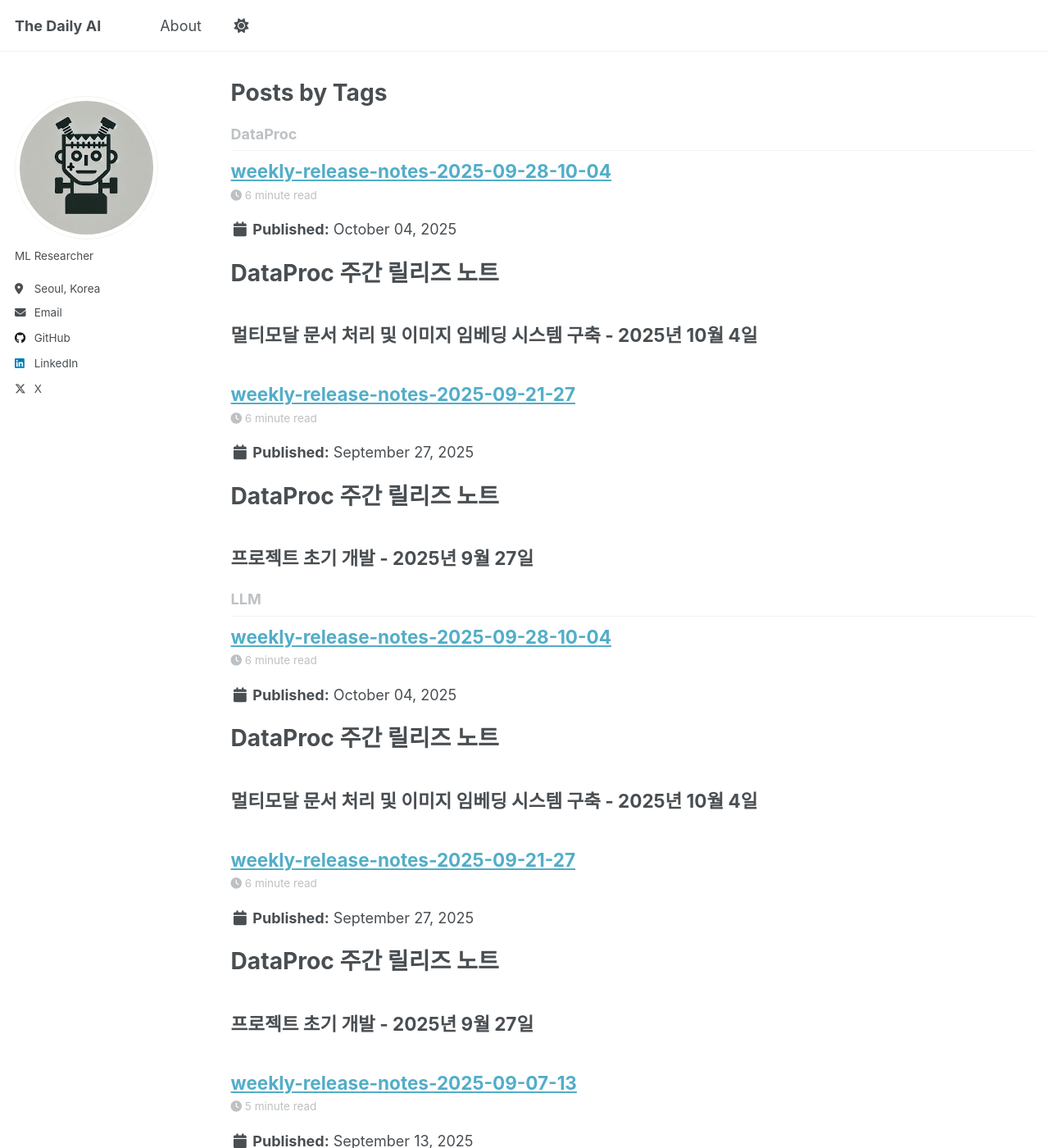
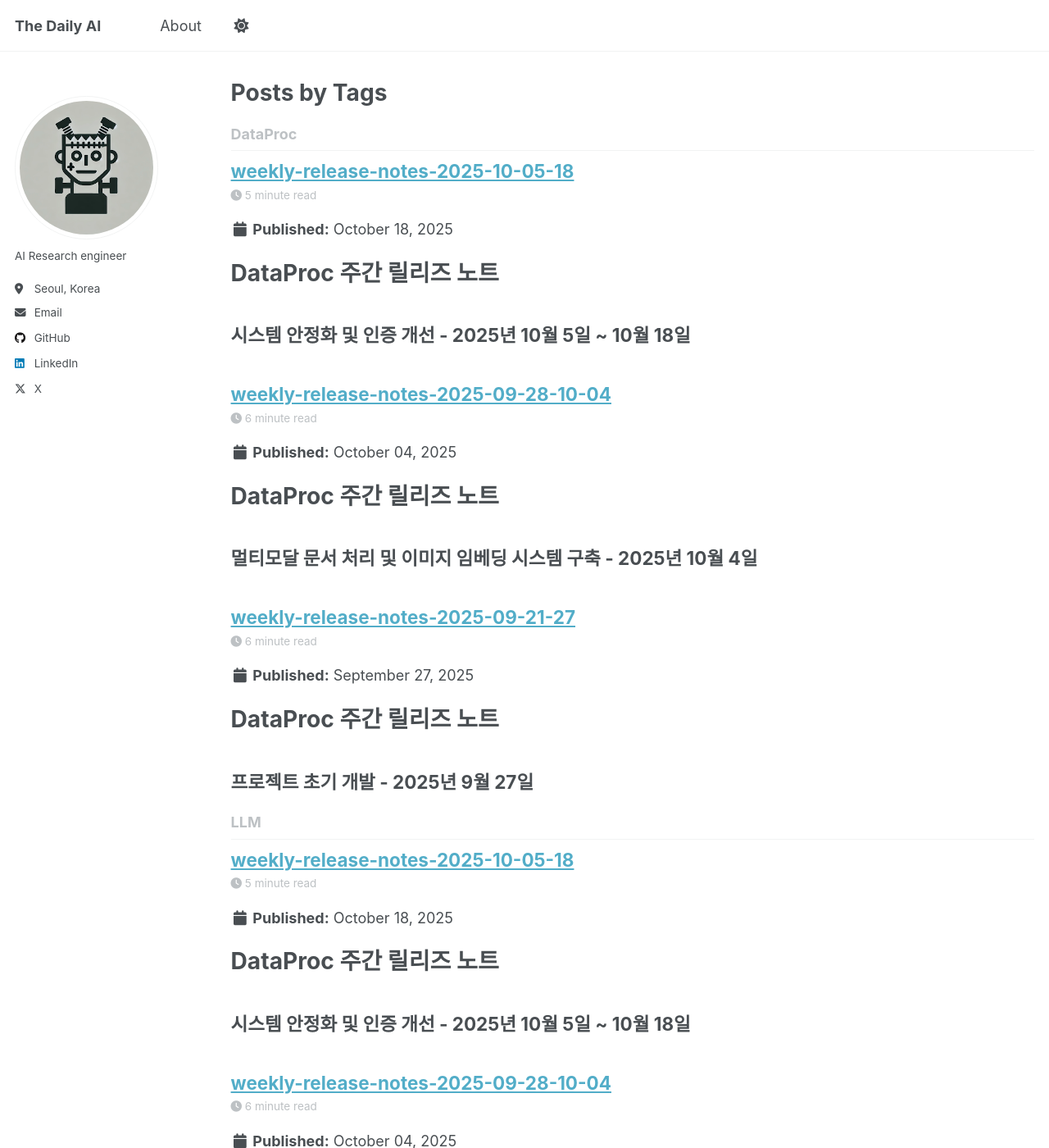
Before and after one commit to parameterfreak/parameterfreak.github.io, a Jekyll site: the page built from _pages/tag-archive.html, in a window 1280 px wide and 1400 px high. Shown: the whole window at 82% size. Built offline with Jekyll 4.4.1, drawn with Linux system fonts in a browser that asks for light colours; a script that is not in the unit is left out; some of the changed lines change nothing that is shown; some of the changed text lies outside the part shown.

Commit message:
update weekly&config

```diff
--- a/_config.yml
+++ b/_config.yml
@@ -25,7 +25,7 @@ author:
   avatar           : "profile.png"
   name             : ""
   pronouns         : # example: "she/her"
-  bio              : "ML Researcher"
+  bio              : "AI Research engineer"
   location         : "Seoul, Korea"
   employer         :
   uri              :
--- /dev/null
+++ b/_posts/2025-10-18-weekly-release-notes-2025-10-05-18.md
@@ -0,0 +1,215 @@
+---
+title: 'weekly-release-notes-2025-10-05-18'
+date: 2025-10-18
+permalink: /posts/2025/10/weekly-release-notes-2025-10-05-18/
+tags:
+  - DataProc
+  - RAG
+  - LLM
+---
+
+# DataProc 주간 릴리즈 노트
+## 시스템 안정화 및 인증 개선 - 2025년 10월 5일 ~ 10월 18일
+
+### 주요 개발 내용 요약
+
+DataProc 프로젝트는 **시스템 안정화 및 사용자 경험 개선**에 집중하였습니다. 10월 5일부터 10월 18일까지 총 **14개의 커밋**이 진행되었으며, **3개의 주요 PR**이 병합되어 **외래 키 제약 조건 버그 수정**, **벡터 DB 스키마 마이그레이션**, **JWT 인증 강화**가 완성되었습니다.
+
+---
+
+## 새로운 기능 (New Features)
+
+### 1. 자동 로그아웃 및 토큰 만료 처리 시스템 (#38)
+- **구현 완료**: JWT 토큰 만료 시 자동 로그아웃 기능
+- **주요 기능**:
+  - 중앙 집중식 401 에러 핸들러 구현 (`authUtils.ts`)
+  - 모든 서비스에서 일관된 401 에러 처리
+  - 토큰 만료 시 자동 로그아웃 및 로그인 페이지 리다이렉트
+  - JWT 토큰 유효 기간 연장 (30분 → 8시간)
+- **주요 커밋**: `b122389`
+
+---
+
+## 개선사항 (Improvements)
+
+### 1. JWT 토큰 관리 강화
+- **ACCESS_TOKEN_EXPIRE_MINUTES 연장**: 30분 → 480분 (8시간)으로 변경
+- **사용자 경험 개선**: 더 긴 세션 유지로 재로그인 빈도 감소
+- **주요 커밋**: `b122389`
+
+### 2. 프로젝트 생성 UI 간소화 (#30)
+- **불필요한 필드 제거**: 프로젝트 생성 시 user_id 선택 필드 제거
+- **백엔드 자동 처리**: JWT 인증 기반으로 user_id 자동 할당
+- **주요 변경사항**:
+  - ProjectCreateModal에서 user_id 필드 제거
+  - adminProjectService에서 user_id 파라미터 제거
+  - 사용자 혼란 방지 및 UI 단순화
+- **주요 커밋**: `944ebf6`
+
+### 3. 벡터 데이터베이스 스키마 마이그레이션 (#28)
+- **topic_id → project_id 변경**: Milvus 컬렉션 스키마 업데이트
+- **일관성 확보**: 전체 시스템에서 project 용어 통일
+- **주요 변경사항**:
+  - Milvus FieldSchema에서 project_id 사용
+  - 쿼리 및 필터 로직 전면 업데이트
+  - embedding_service.py 주석 명확화
+- **주요 커밋**: `4667e52`, `6e558ef`
+
+### 4. Git 워크플로우 개선
+- **커밋 메시지 표준화**: Conventional Commit 형식 강제
+- **자동 서명 시스템**: git commit --signoff 필수 적용
+- **주요 변경사항**:
+  - git commit-msg 훅 추가 (자동 검증)
+- **주요 커밋**: `3adb478`, `7fedde1`
+
+---
+
+## 버그 수정 (Bug Fixes)
+
+### 1. 프로젝트 삭제 시 외래 키 제약 조건 오류 수정 (#26)
+- **문제**: project_images 테이블의 외래 키 제약으로 프로젝트 삭제 실패
+- **해결**: 프로젝트 삭제 전 project_images 레코드 먼저 삭제
+- **주요 변경사항**:
+  - ProjectImage 모델 import 추가
+  - 파일 시스템에서 이미지 파일 삭제
+  - 올바른 삭제 순서 확립: images → files → project
+  - images_deleted/images_failed 카운터 추가
+- **주요 커밋**: `3859092`
+
+### 2. 벡터 DB 삭제 시 변수명 오류 수정 (#28)
+- **문제**: delete_project_embeddings에서 topic_id 참조로 NameError 발생
+- **해결**: topic_id를 project_id로 변경
+- **주요 변경사항**:
+  - line 883: "topic_id" → "project_id"
+  - line 898: 에러 핸들러에서도 동일 수정
+  - Topic → Project 마이그레이션 완료
+- **주요 커밋**: `6e558ef`
+
+### 3. 프론트엔드 서비스 401 에러 처리 통일
+- **문제**: 서비스별로 일관성 없는 401 에러 처리
+- **해결**: 중앙 집중식 authUtils.handle401Error 적용
+- **적용된 서비스**:
+  - adminProjectService.ts
+  - chatService.ts
+  - embeddingConfigService.ts
+  - imageService.ts
+  - llmConfigService.ts
+  - userService.ts
+- **주요 커밋**: `b122389`
+
+---
+
+## 문서화 (Documentation)
+
+### 1. Chunker 선택 메커니즘 분석 문서
+- **완전한 기술 분석**: 문서 타입별 chunker 선택 로직 상세 설명
+- **주요 내용**:
+  - 3단계 프로세스: 문서 타입 감지 → 전략 매핑 → chunker 인스턴스화
+  - if-elif-else 분기 로직 상세 분석
+  - 한국 규제 문서 처리 예제
+  - SemanticChunker, SentenceChunker, RecursiveChunker 비교 분석
+  - 성능 메트릭 및 최적화 권장사항
+- **파일**: `research/document-processing/05-chunker-selection-analysis.md`
+- **분량**: 1,231 라인
+- **주요 커밋**: `baa7b58`
+
+### 2. 텍스트-이미지 매칭 아키텍처 문서
+- **멀티모달 임베딩 시스템 문서화**: CLIP 기반 텍스트-이미지 매칭 구조
+- **주요 내용**:
+  - CLIP 기반 멀티모달 임베딩 아키텍처
+  - RAG 시스템과 이미지 검색 통합
+  - PDF 추출 제한사항: 임베딩 자동 생성 안 됨
+  - 직접 업로드 vs PDF 추출 워크플로우 다이어그램
+- **주요 커밋**: `475ac52`
+
+### 3. README 업데이트
+- **프로젝트 정보 최신화**: 최신 기술 스택 및 시스템 요구사항 반영
+- **주요 변경사항**:
+  - 타이틀에서 이모지 제거 (전문성 강화)
+  - CLIP 이미지 임베딩 모델 추가
+  - Milvus 벡터 차원 명시 (텍스트 1024D, 이미지 512D)
+  - 시스템 요구사항 상세화 (RAM, 디스크, Milvus)
+  - 프로젝트 구조 확장 (backend scripts 서브디렉토리)
+  - .venv 가상환경 규칙 명시
+  - consistency checker stats 명령어 추가
+  - chunker 선택 메커니즘 문서 링크 추가
+- **주요 커밋**: `cc2468a`
+
+### 4. LLaVA 멀티모달 연구 노트북 추가
+- **멀티모달 연구 자료**: LLaVA 모델 활용 샘플 노트북 추가
+- **주요 커밋**: `dc04475`
+
+### 5. Git 및 PR 가이드라인 문서화
+- **주요 내용**:
+  - git commit --signoff 강제
+  - Conventional Commit 형식 정의
+  - 올바른 커밋 메시지 예제
+- **주요 커밋**: `7fedde1`, `3adb478`
+
+---
+
+## 성과 지표 (Metrics)
+
+- **총 커밋 수**: 14개 커밋 (10/5 ~ 10/18)
+- **병합된 PR**: 3개 주요 풀 리퀘스트 (#26, #28, #30, #31, #38)
+- **버그 수정**: 3개 주요 버그 수정 (외래 키, 벡터 DB, 401 에러)
+- **주요 개선사항**: 4개 시스템 최적화
+- **새로운 기능**: 1개 인증 시스템 개선
+- **문서화**: 5개 주요 문서 작성 및 개선
+
+### 주요 PR 목록
+- **#38**: JWT 토큰 만료 처리 및 자동 로그아웃 구현
+- **#31**: 프로젝트 생성 UI에서 불필요한 사용자 선택 필드 제거
+- **#30**: 사용자 선택 필드 제거 (이슈)
+- **#29**: 벡터 DB 삭제 함수에서 project_id 사용
+- **#28**: 벡터 DB 임베딩 삭제 오류 수정 (이슈)
+- **#27**: 프로젝트 삭제 시 외래 키 제약 조건 수정
+- **#26**: 프로젝트 삭제 외래 키 오류 (이슈)
+
+### 핵심 개선 영역
+- **인증 시스템**: JWT 토큰 관리 및 자동 로그아웃
+- **데이터 무결성**: 외래 키 제약 조건 처리 및 삭제 순서 최적화
+- **용어 통일성**: Topic → Project 마이그레이션 완료
+- **개발 워크플로우**: Git 커밋 표준화 및 자동화
+- **사용자 경험**: UI 간소화 및 에러 처리 개선
+
+---
+
+## 향후 계획 (Future Plans)
+
+### 1. 멀티모달 기능 고도화
+- PDF 추출 이미지 자동 임베딩 구현
+- Vision-LLM 통합 완성
+- 이미지 기반 질의응답 시스템 구축
+
+### 2. 시스템 성능 최적화
+- 대용량 문서 처리 속도 개선
+- Milvus 쿼리 최적화
+- 캐싱 전략 구현
+
+### 3. 사용자 관리 강화
+- 역할 기반 접근 제어 고도화
+- 사용자 활동 로그 시스템
+- 프로젝트 협업 기능
+
+### 4. 문서 처리 안정성
+- 3-tier 폴백 메커니즘 고도화
+- 더 많은 문서 형식 지원
+- 에러 복구 시스템 구축
+
+---
+
+## 결론
+
+DataProc 프로젝트는 이번 주 **시스템 안정성과 사용자 경험**에 집중하여 핵심 버그를 수정하고, 인증 시스템을 개선하였습니다. **외래 키 제약 조건 처리**, **벡터 DB 스키마 마이그레이션**, **JWT 토큰 관리 강화**를 통해 더욱 안정적이고 일관성 있는 시스템을 구축하였습니다.
+
+특히 **자동 로그아웃 시스템**을 통한 보안 강화, **Topic → Project 마이그레이션 완료**를 통한 용어 통일, **Git 워크플로우 표준화**를 통한 개발 프로세스 개선이 핵심 성과입니다.
+
+또한 **Chunker 선택 메커니즘 분석**, **텍스트-이미지 매칭 아키텍처** 등 상세한 기술 문서를 작성하여 시스템에 대한 이해도를 높였습니다.
+
+앞으로 멀티모달 기능 고도화와 시스템 성능 최적화를 통해 더욱 강력하고 효율적인 문서 분석 플랫폼으로 발전할 예정입니다.
+
+---
+
+**문서 작성일**: 2025년 10월 18일
+**버전**: v0.3.0
```
